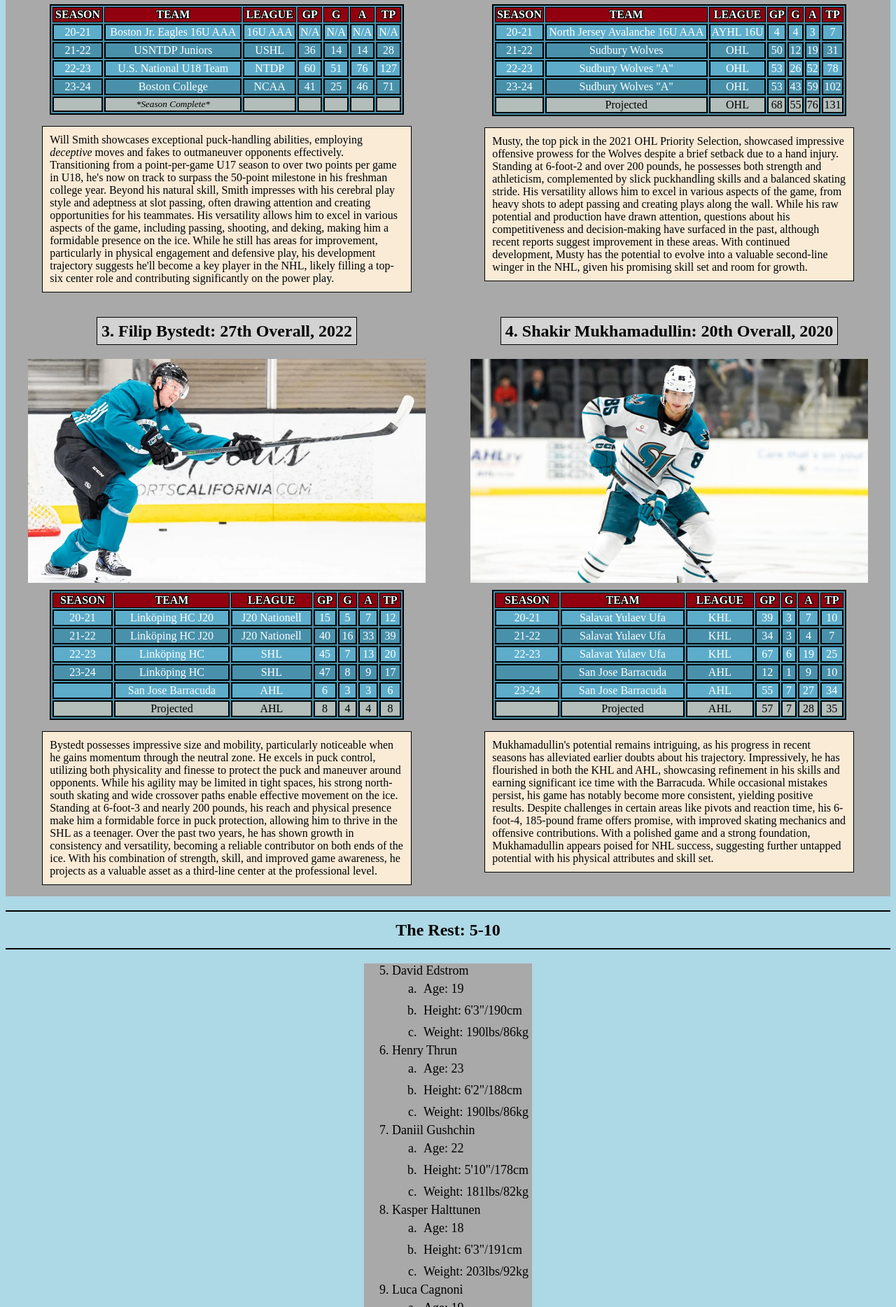
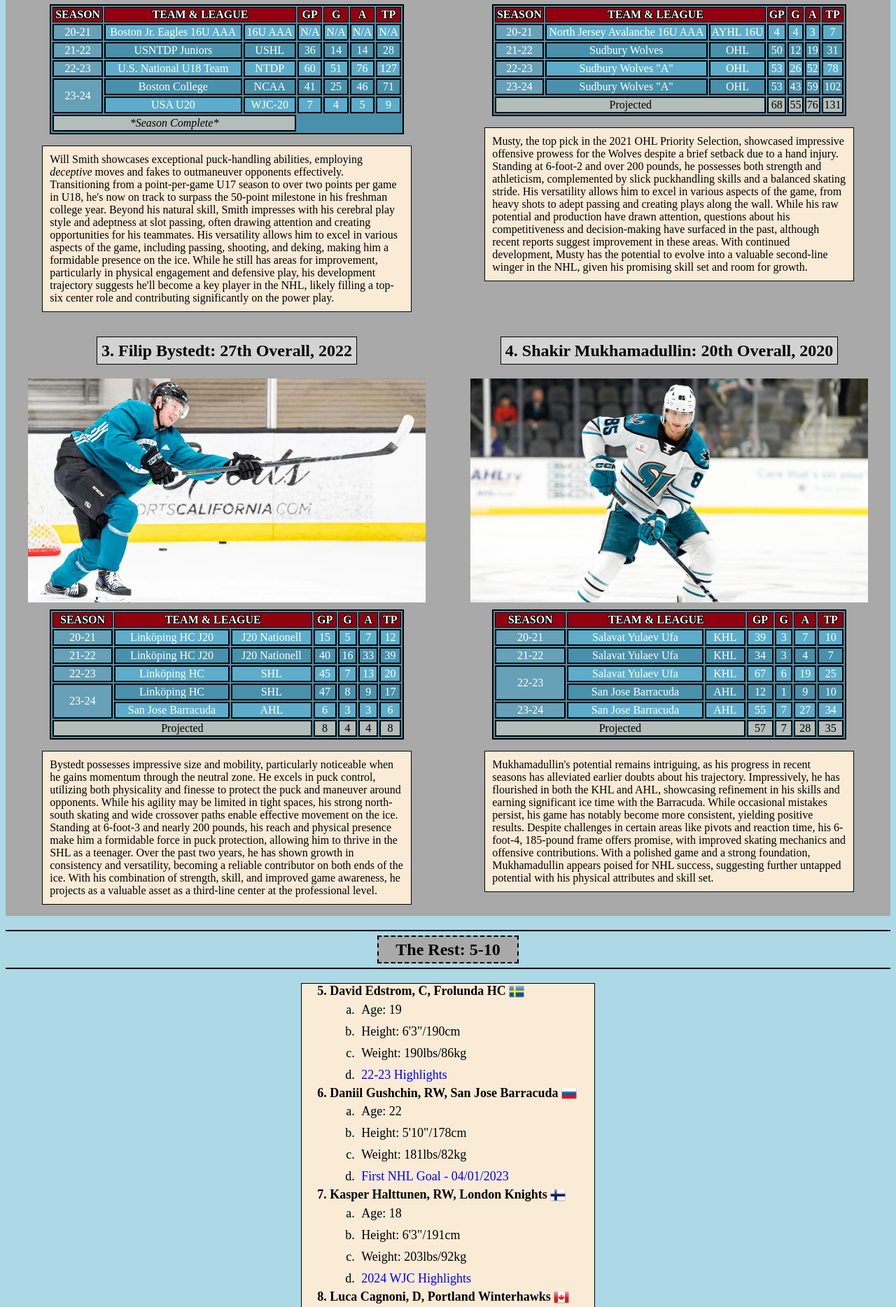
Before and after one commit to MarcoRovell/simpleWebsite, a plain HTML site: page index.html in a window 1280 px wide. Shown: the part 540-2408 px from the top of the page at 70% size. Drawn offline with Linux system fonts and the light colour scheme.

Commit message:
added flags and links

```diff
--- a/index.html
+++ b/index.html
@@ -22,20 +22,19 @@
                     <img id="logo" src="old_nhl_logo_48x48.png" alt="Placeholder Image">
                 </span>
             </h1>
-            <h3>An in depth look at various top prospects of the San Jose Sharks</h3>
+            <h3>An in-depth look at the top ten prospects of the San Jose Sharks</h3>
         </header>
         <div class="block">
             <div class="Player" style="float: left;">
                 <h2>
                     <span class="player-name">1. Will Smith: 4th Overall, 2023</span>
                 </h2>
-                <img src="will-smith.jpg" alt="Placeholder Image">
+                <img src="will-smith.jpg" alt="William Smith on the stage during draft day">
                 <table class="table"  >
                     <thead>
                         <tr>
                             <th>SEASON</th>
-                            <th>TEAM</th>
-                            <th>LEAGUE</th>
+                            <th colspan="2">TEAM & LEAGUE</th>
                             <th>GP</th>
                             <th>G</th>
                             <th>A</th>
@@ -71,7 +70,7 @@
                             <td>127</td>
                         </tr>
                         <tr>
-                            <td>23-24</td>
+                            <td rowspan="2">23-24</td>
                             <td>Boston College</td>
                             <td>NCAA</td>
                             <td>41</td>
@@ -79,16 +78,19 @@
                             <td>46</td>
                             <td>71</td>
                         </tr>
+                        <tr>
+                            <td style="display: none;"></td>
+                            <td>USA U20</td>
+                            <td>WJC-20</td>
+                            <td>7</td>
+                            <td>4</td>
+                            <td>5</td>
+                            <td>9</td>
+                        </tr>
                     </tbody>
                     <tfoot>
                         <tr>
-                            <td></td>
-                            <td style="font-size: smaller; font-style: italic;">*Season Complete*</td>
-                            <td></td>
-                            <td></td>
-                            <td></td>
-                            <td></td>
-                            <td></td>
+                            <td colspan="3" style="font-style: italic;">*Season Complete*</td>
                         </tr>
                     </tfoot>
                 </table>
@@ -107,13 +109,12 @@
                 <h2>
                     <span class="player-name">2. Quentin Musty: 26th Overall, 2023</span>
                 </h2>
-                <img src="quentin-musty.jpg" alt="Placeholder Image">
+                <img src="quentin-musty.jpg" alt="Quentin Musty skating in a preseason match versus the Vegas Golden Knights">
                 <table class="table"  >
                     <thead>
                         <tr>
                             <th>SEASON</th>
-                            <th>TEAM</th>
-                            <th>LEAGUE</th>
+                            <th colspan="2">TEAM & LEAGUE</th>
                             <th>GP</th>
                             <th>G</th>
                             <th>A</th>
@@ -160,9 +161,7 @@
                     </tbody>
                     <tfoot>
                         <tr>
-                            <td></td>
-                            <td>Projected</td>
-                            <td>OHL</td>
+                            <td colspan="3">Projected</td>
                             <td>68</td>
                             <td>55</td>
                             <td>76</td>
@@ -188,13 +187,12 @@
                 <h2>
                     <span class="player-name">3. Filip Bystedt: 27th Overall, 2022</span>
                 </h2>
-                <img src="filip-bystedt.jpeg" alt="Placeholder Image">
+                <img src="filip-bystedt.jpeg" alt="Filip Bystedt shooting during San Jose Sharks training camp">
                 <table class="table">
                     <thead>
                         <tr>
                             <th>SEASON</th>
-                            <th>TEAM</th>
-                            <th>LEAGUE</th>
+                            <th colspan="2">TEAM & LEAGUE</th>
                             <th>GP</th>
                             <th>G</th>
                             <th>A</th>
@@ -230,7 +228,7 @@
                             <td>20</td>
                         </tr>
                         <tr>
-                            <td>23-24</td>
+                            <td rowspan="2">23-24</td>
                             <td>Linköping HC</td>
                             <td>SHL</td>
                             <td>47</td>
@@ -239,7 +237,7 @@
                             <td>17</td>
                         </tr>
                         <tr>
-                            <td></td>
+                            <td style="display: none;"></td>
                             <td>San Jose Barracuda</td>
                             <td>AHL</td>
                             <td>6</td>
@@ -250,9 +248,7 @@
                     </tbody>
                     <tfoot>
                         <tr>
-                            <td></td>
-                            <td>Projected</td>
-                            <td>AHL</td>
+                            <td colspan="3">Projected</td>
                             <td>8</td>
                             <td>4</td>
                             <td>4</td>
@@ -277,13 +273,12 @@
                 <h2>
                     <span class="player-name">4. Shakir Mukhamadullin: 20th Overall, 2020</span>
                 </h2>
-                <img src="shakir-mukhamadullin.jpg" alt="Placeholder Image">
+                <img src="shakir-mukhamadullin.jpg" alt="Shhakir Mukhamadullin skating in warmups before a San Jose Barracuda gameday">
                 <table class="table" >
                     <thead>
                         <tr>
                             <th>SEASON</th>
-                            <th>TEAM</th>
-                            <th>LEAGUE</th>
+                            <th colspan="2">TEAM & LEAGUE</th>
                             <th>GP</th>
                             <th>G</th>
                             <th>A</th>
@@ -310,7 +305,7 @@
                             <td>7</td>
                         </tr>
                         <tr>
-                            <td>22-23</td>
+                            <td rowspan="2">22-23</td>
                             <td>Salavat Yulaev Ufa</td>
                             <td>KHL</td>
                             <td>67</td>
@@ -319,7 +314,7 @@
                             <td>25</td>
                         </tr>
                         <tr>
-                            <td></td>
+                            <td style="display: none;"></td>
                             <td>San Jose Barracuda</td>
                             <td>AHL</td>
                             <td>12</td>
@@ -339,9 +334,7 @@
                     </tbody>
                     <tfoot>
                         <tr>
-                            <td></td>
-                            <td>Projected</td>
-                            <td>AHL</td>
+                            <td colspan="3">Projected</td>
                             <td>57</td>
                             <td>7</td>
                             <td>28</td>
@@ -362,48 +355,54 @@
             </div>
         </div>
         <div>
-            <h2 id="rest">The Rest: 5-10</h2>
+            <h2 id="rest"><span style="border: 2px dashed; padding: 0.2em 1em; background-color:darkgray;">The Rest: 5-10</span></h2>
             <ol start="5">
-                <li>David Edstrom
+                <li>David Edstrom, C, Frolunda HC <img class="flag" src="flags/se.png">
                     <ul>
                         <li>Age: 19</li>
                         <li>Height: 6'3"/190cm</li>
                         <li>Weight: 190lbs/86kg</li>
+                        <li><a href="https://youtu.be/QIeCUiLTtD4?si=sO8pOz_U30s3O0TZ" target="_blank">22-23 Highlights</a></li>
                     </ul>
                 </li>
-                <li>Henry Thrun
-                    <ul>
-                        <li>Age: 23</li>
-                        <li>Height: 6'2"/188cm</li>
-                        <li>Weight: 190lbs/86kg</li>
-                    </ul>
-                </li>
-                <li>Daniil Gushchin
+                <li>Daniil Gushchin, RW, San Jose Barracuda <img class="flag" src="flags/ru.png">
                     <ul>
                         <li>Age: 22</li>
                         <li>Height: 5'10"/178cm</li>
                         <li>Weight: 181lbs/82kg</li>
+                        <li><a href="https://youtu.be/EI3PJnxI8DQ?si=fpPI8uaKMkIuBlxW" target="_blank">First NHL Goal - 04/01/2023</a></li>
                     </ul>
                 </li>
-                <li>Kasper Halttunen
+                <li>Kasper Halttunen, RW, London Knights <img class="flag" src="flags/fi.png">
                     <ul>
                         <li>Age: 18</li>
                         <li>Height: 6'3"/191cm</li>
                         <li>Weight: 203lbs/92kg</li>
+                        <li><a href="https://www.youtube.com/watch?v=Jp_4JaiaDNk&pp=ygUQa2FzcGVyIGhhbHR0dW5lbg%3D%3D" target="_blank">2024 WJC Highlights</a></li>
                     </ul>
                 </li>
-                <li>Luca Cagnoni
+                <li>Luca Cagnoni, D, Portland Winterhawks <img class="flag" src="flags/ca.png">
                     <ul>
                         <li>Age: 19</li>
                         <li>Height: 5'9"/175cm</li>
                         <li>Weight: 183lbs/83kg</li>
+                        <li><a href="https://thehockeynews.com/nhl/san-jose-sharks/players/sharks-prospects-luca-cagnoni-posts-best-season-by-a-whl-defenseman-in-the-21st-century" target="_blank">Article: Best Season by a WHL <br> defenseman in the 21st century</a></li>
                     </ul>
                 </li>
-                <li>Ethan Cardwell
+                <li>Ethan Cardwell, RW, San Jose Barracuda <img class="flag" src="flags/ca.png">
                     <ul>
                         <li>Age: 21</li>
                         <li>Height: 5'11"/180cm</li>
                         <li>Weight: 192lbs/87kg</li>
+                        <li><a href="https://open.spotify.com/show/0BT56uJfocTlOfw3yGp4x5?si=369a0fd8723143b2" target="_blank">Showbound Podcast: Hosted by Ethan!</a></li>
+                    </ul>
+                </li>
+                <li>Jack Thompson, D, San Jose Barracuda <img class="flag" src="flags/se.png">
+                    <ul>
+                        <li>Age: 22</li>
+                        <li>Height: 6'1"/185cm</li>
+                        <li>Weight: 185lbs/84kg</li>
+                        <li><a href="https://www.nhl.com/sharks/news/sharks-acquire-2024-third-round-selection-and-jack-thompson-from-the-tampa-bay-lightning">Jack Thompson trade breakdown</a></li>
                     </ul>
                 </li>
             </ol>
--- a/styles.css
+++ b/styles.css
@@ -66,15 +66,20 @@
     color: white;
 }
 
+
 .table tfoot td {
     background-color: rgb(179, 189, 186);
     color: black;
+}
 
+table tbody tr td:first-child {
+    background-color: rgb(102, 161, 184);
 }
 
 tbody tr:nth-child(odd) td {
     background-color: rgb(93, 173, 202);
 }
+
 
 .player-txt {
     width: 80%;
@@ -83,7 +88,7 @@
     margin-left: auto;
     margin-right: auto;
     border: 1px solid;
-    padding: 10px
+    padding: 10px;
 }
 
 .block {
@@ -92,19 +97,49 @@
     overflow:auto;
 }
 
-ol li ul li {
+ul li {
     list-style-type: lower-alpha;
     padding: 5px;
+    font-weight: 400;
 }
 
 ol {
     font-size: large;
+    font-weight: bold;
     width: fit-content;
-    background-color: darkgray;
+    background-color: antiquewhite;
+    border: 1px solid;
     margin: auto;
+    padding-right: 25px;
 }
 
 #rest {
     border-top: 2px solid black;
     border-bottom: 2px solid black;
 }
+
+a {
+    color: blue;
+    text-decoration: none;
+}
+
+a:visited {
+    color: purple;
+}
+
+a:hover {
+    color: red;
+    text-decoration: underline;
+}
+
+a:active {
+    color: orange;
+}
+
+.flag {
+    display:inline-block;
+    max-width:100%;
+    max-height: 1.2em;
+    vertical-align:text-top;
+    font-style:normal
+}
```
Also changed, not shown: flags/ca.png (added), flags/fi.png (added), flags/ru.png (added), flags/se.png (added), flags/us.png (added).
